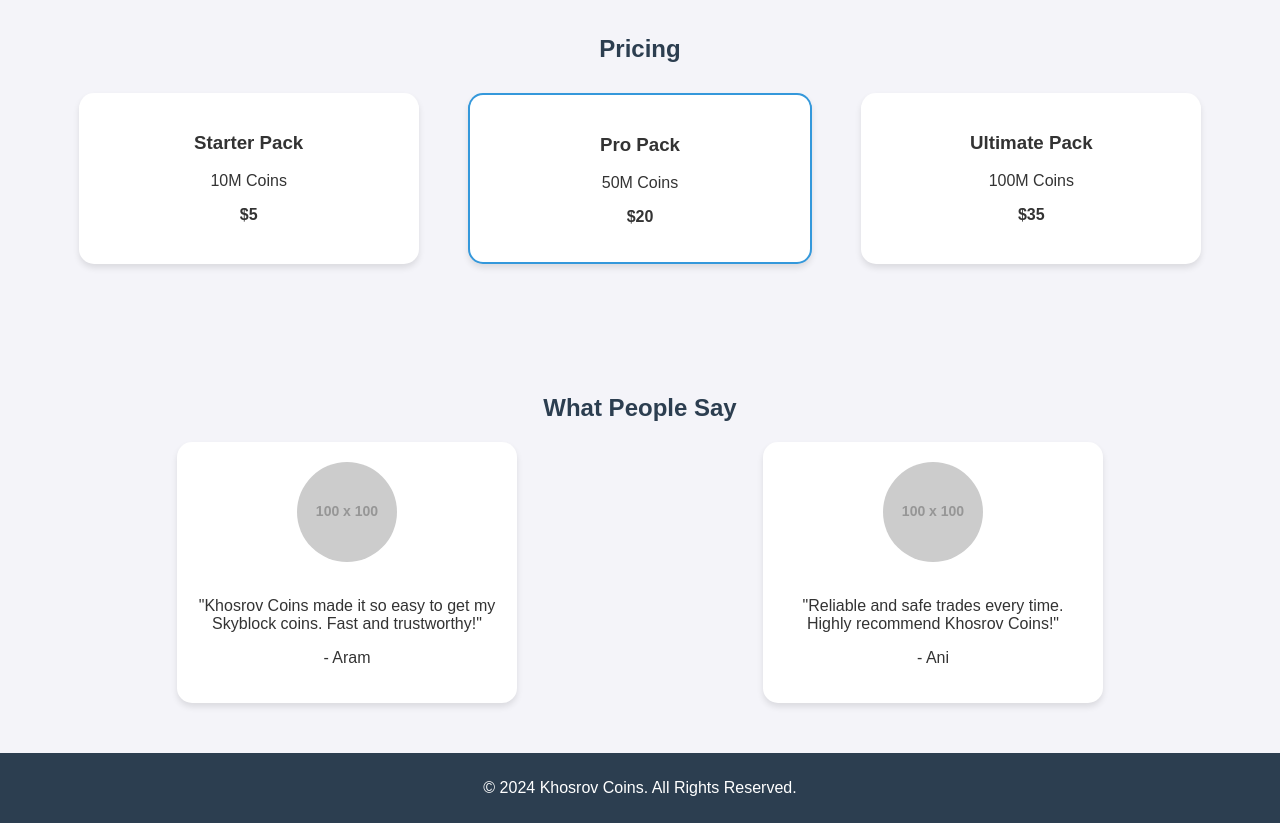
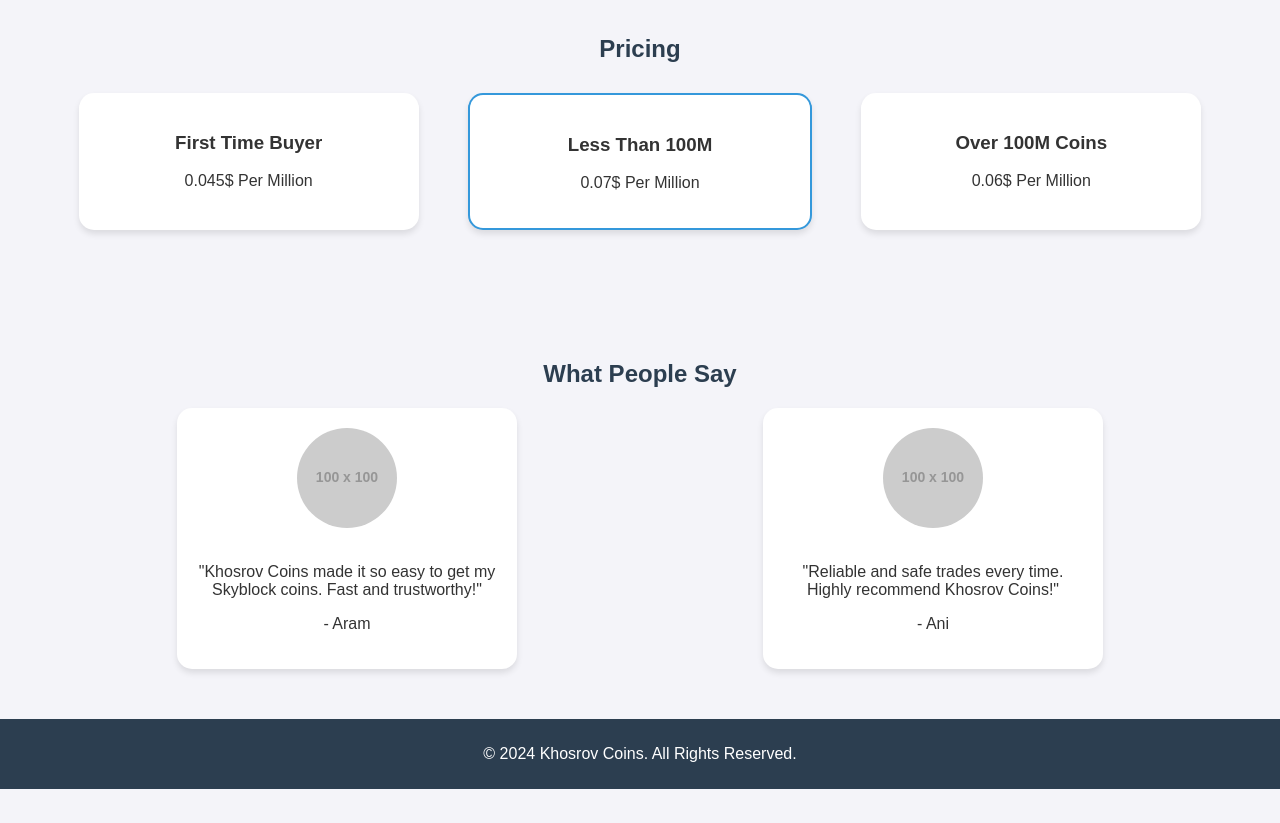
Before and after one commit to Unblonded/khosrov, a plain HTML site: page index.html in a window 1280 px wide. Shown: the part 1420-2243 px from the top of the page. After the commit the page ends 2209 px from the top, so only its background shows below. Drawn offline with Linux system fonts and the light colour scheme; placeholder pictures from the web are drawn by us.

Commit message:
Update index.html

```diff
--- a/index.html
+++ b/index.html
@@ -60,19 +60,16 @@
             <h2>Pricing</h2>
             <div class="pricing-grid">
                 <div class="pricing-card">
-                    <h3>Starter Pack</h3>
-                    <p>10M Coins</p>
-                    <p><strong>$5</strong></p>
+                    <h3>First Time Buyer</h3>
+                    <p>0.045$ Per Million</p>
                 </div>
                 <div class="pricing-card popular">
-                    <h3>Pro Pack</h3>
-                    <p>50M Coins</p>
-                    <p><strong>$20</strong></p>
+                    <h3>Less Than 100M</h3>
+                    <p>0.07$ Per Million</p>
                 </div>
                 <div class="pricing-card">
-                    <h3>Ultimate Pack</h3>
-                    <p>100M Coins</p>
-                    <p><strong>$35</strong></p>
+                    <h3>Over 100M Coins</h3>
+                    <p>0.06$ Per Million</p>
                 </div>
             </div>
         </div>
```
